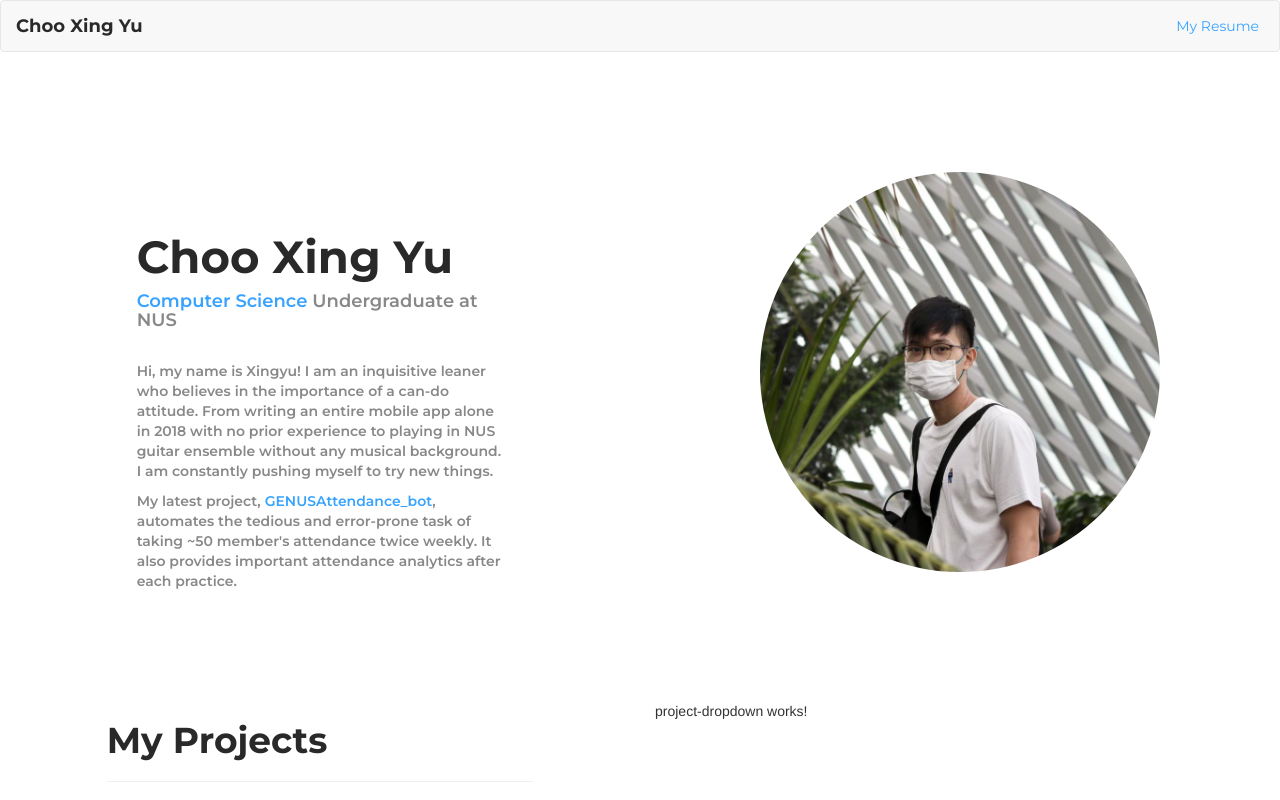
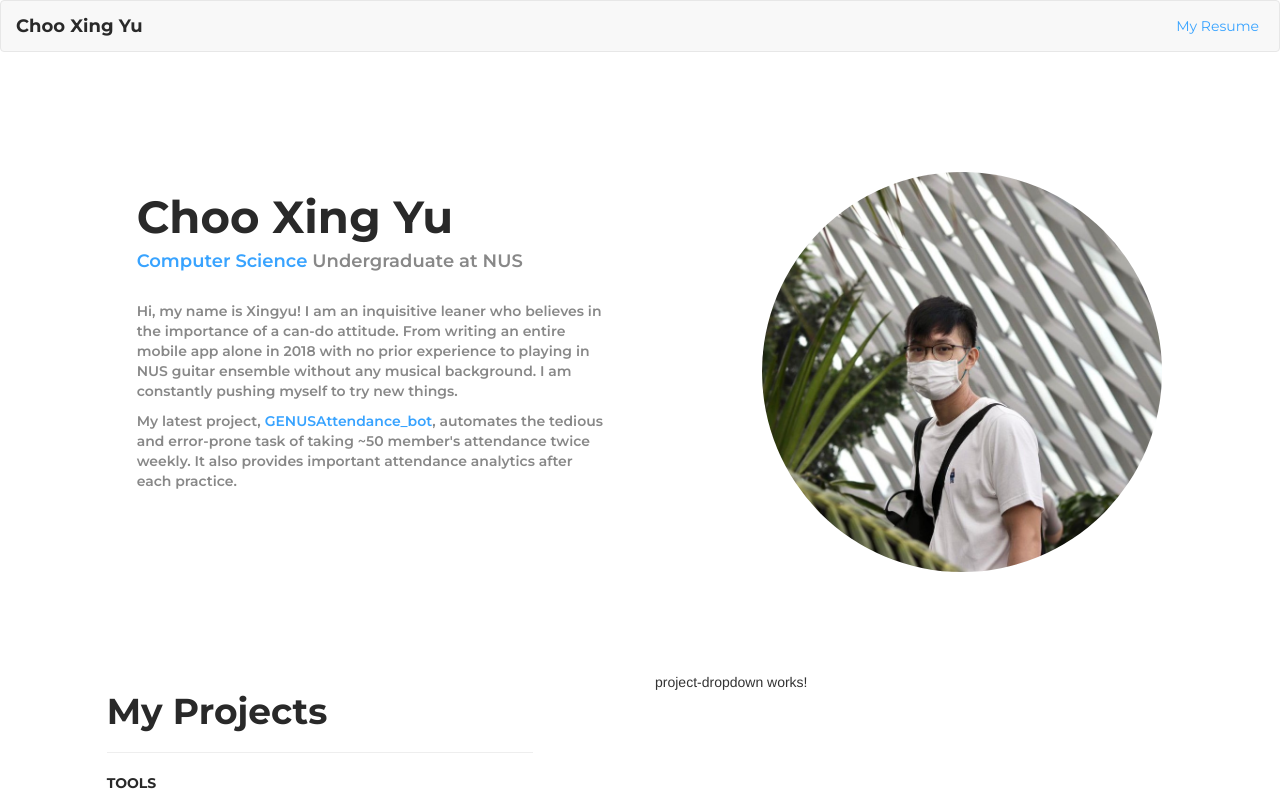
Before and after one commit to Choo-Xing-Yu/Choo-Xing-Yu.github.io, an Angular app: page / in a window 1280 px wide. Shown: the top 800 px of the page. Built offline with nearby package versions, Linux system fonts and the light colour scheme.

Commit message:
fix profile

```diff
--- a/src/app/body/profile/profile.component.html
+++ b/src/app/body/profile/profile.component.html
@@ -1,14 +1,10 @@
 <div class="row" style="margin-top: 100px; margin-bottom: 100px">
-  <div class="col-xs-6">
-    <div class="row" style="margin-top: 40px">
-      <div class="col-xs-offset-2 col-xs-8">
-        <app-profile-description> </app-profile-description>
-      </div>
-    </div>
+  <div class="col-xs-offset-1 col-xs-5">
+    <app-profile-description> </app-profile-description>
   </div>
-  <div class="col-xs-6">
+  <div class="col-xs-offset-1 col-xs-5">
     <img
-      class="profile-picture img-responsive center-block"
+      class="profile-picture img-responsive"
       src="../../../assets/images/profilepic.jpg"
       alt="../../../assets/images/profilepic.jpg"
     />
```
